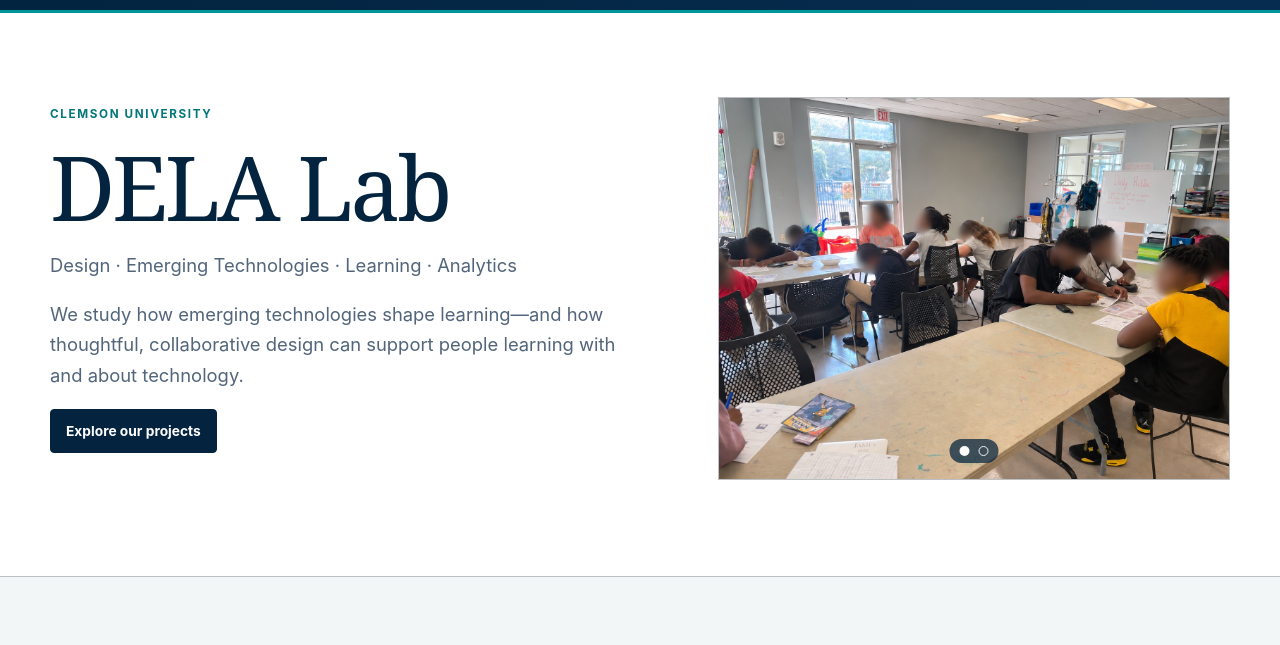
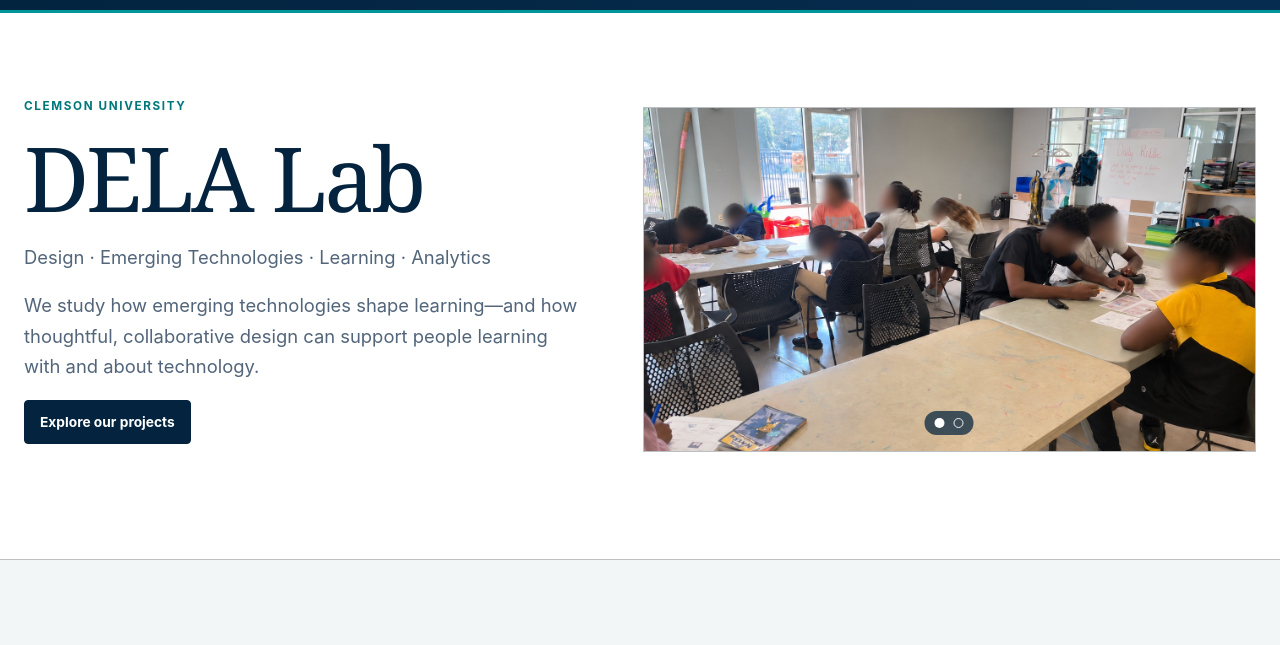
Before and after one commit to DELA-Lab-Clemson-University/dela-lab-website, a plain HTML site: page index.html in a window 1280 px wide. Shown: the part 106-751 px from the top of the page. Drawn offline with Linux system fonts and the light colour scheme.

Commit message:
updated homepage image size

```diff
--- a/style.css
+++ b/style.css
@@ -228,12 +228,12 @@ main {
     margin: 24px 0 0;
 }
 .hero {
-    width: min(var(--max), calc(100% - 48px));
+    width: min(1340px, calc(100% - 48px));
     margin: auto;
     padding: 84px 0 96px;
     display: grid;
-    grid-template-columns: 1.05fr 0.95fr;
-    gap: 8vw;
+    grid-template-columns: 0.95fr 1.05fr;
+    gap: clamp(48px, 5vw, 72px);
     align-items: center;
 }
 .hero h1 {
@@ -245,7 +245,7 @@ main {
     max-width: 620px;
 }
 .hero-visual {
-    aspect-ratio: 4/3;
+    aspect-ratio: 16/9;
     background: var(--soft);
     border: 1px solid var(--line);
     position: relative;
```
